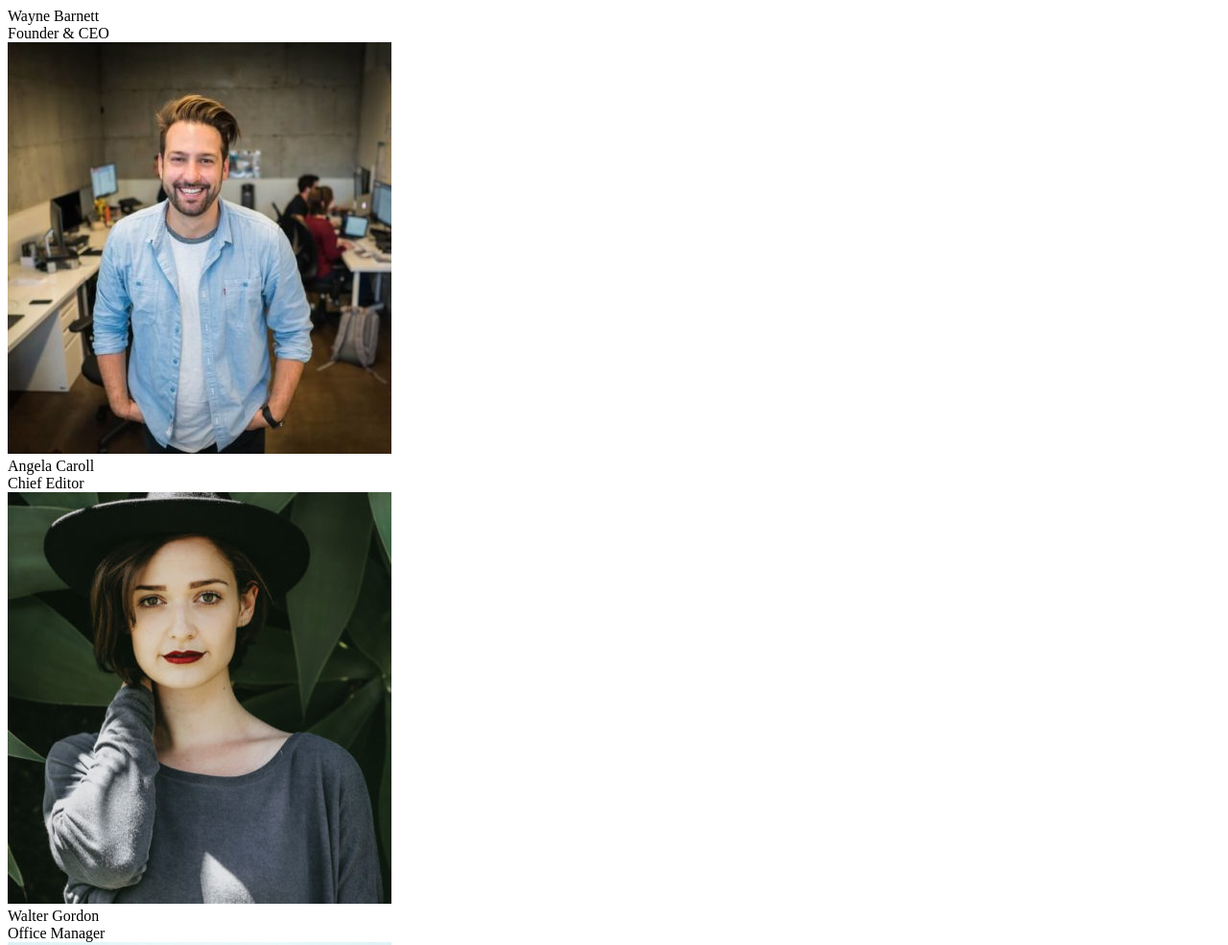
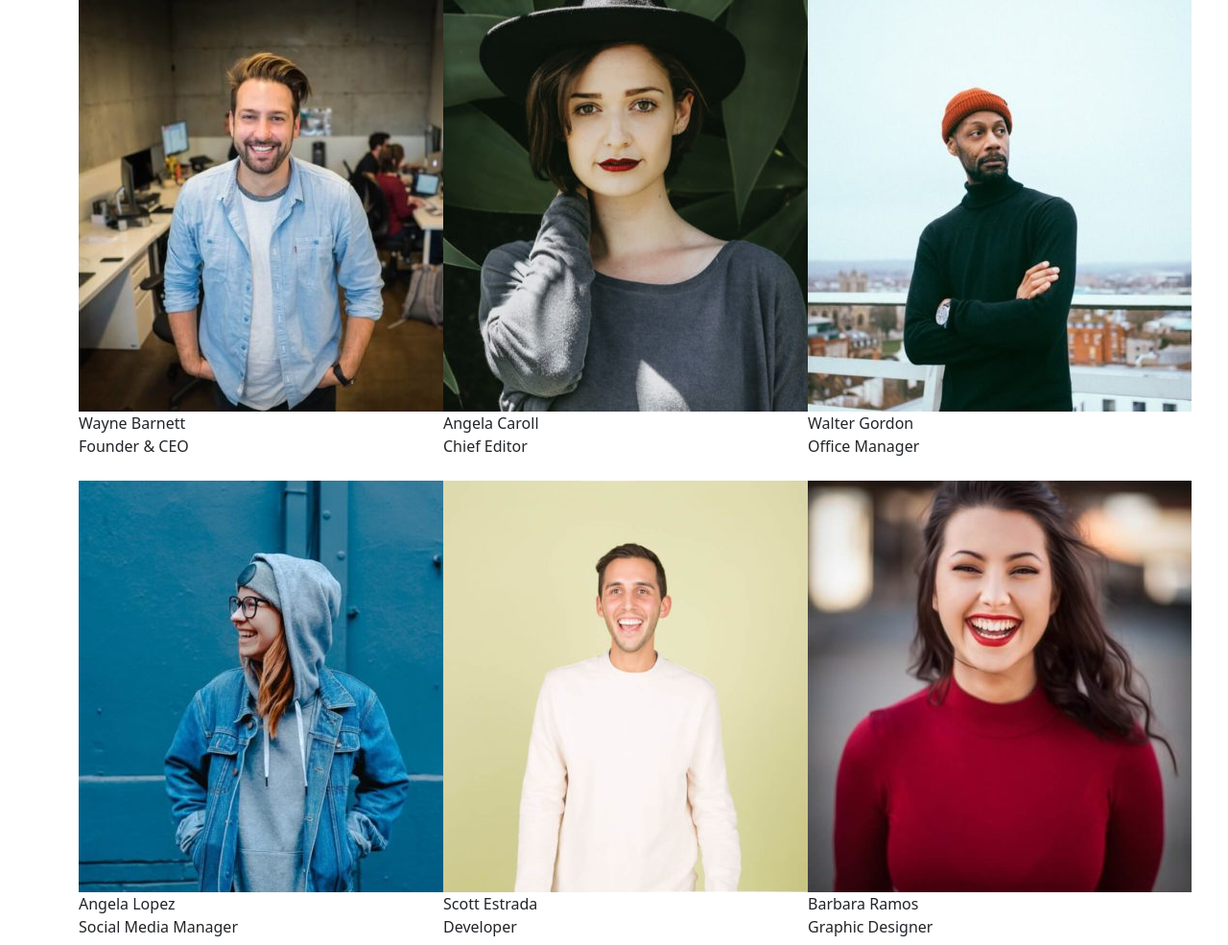
Before and after one commit to MLaz95/js-our-team, a plain HTML site: page index.html in a window 1280 px wide. Shown: the top 985 px of the page at 96% size. Drawn offline with nearby package versions, Linux system fonts and the light colour scheme.

Commit message:
script separa informazioni in appropriati contenitori html

```diff
--- a/index.html
+++ b/index.html
@@ -3,16 +3,21 @@
 <head>
     <meta charset="UTF-8">
     <meta name="viewport" content="width=device-width, initial-scale=1.0">
-    <title>Document</title>
+    <title>Our Team</title>
+    <!-- bootstrap -->
+    <link href="https://cdn.jsdelivr.net/npm/bootstrap@5.3.2/dist/css/bootstrap.min.css" rel="stylesheet" integrity="sha384-T3c6CoIi6uLrA9TneNEoa7RxnatzjcDSCmG1MXxSR1GAsXEV/Dwwykc2MPK8M2HN" crossorigin="anonymous">
 </head>
 <body>
 
     <div class="container" id="container">
+        <div id="row" class="row row-cols-1 row-cols-md-3 g-4">
+
+        </div>
 
     </div>
 
-
-
+    <!-- bootstrap -->
+    <script src="https://cdn.jsdelivr.net/npm/bootstrap@5.3.2/dist/js/bootstrap.bundle.min.js" integrity="sha384-C6RzsynM9kWDrMNeT87bh95OGNyZPhcTNXj1NW7RuBCsyN/o0jlpcV8Qyq46cDfL" crossorigin="anonymous"></script>
     <!-- my script -->
     <script src="./script.js"></script>
 </body>
--- a/script.js
+++ b/script.js
@@ -1,4 +1,4 @@
-const containerElement = document.querySelector('#container');
+const rowElement = document.querySelector('#row');
 
 const teamMembers = [
     {
@@ -36,20 +36,25 @@ const teamMembers = [
 for (i = 0; i < teamMembers.length; i++){
     const eachMember = teamMembers[i];
 
-    let singleMember = '';
+
+    const newCardElement = document.createElement('div');
+
+    const memberInfo = document.createElement('div');
 
     for(let key in eachMember){
         console.log(eachMember[key]);
 
         if(key == 'photo'){
-            singleMember += `<img src="./img/${eachMember[key]}">`
+            const photoElement = document.createElement('img');
+            photoElement.setAttribute('src', `./img/${eachMember[key]}`);
+            newCardElement.prepend(photoElement);
         }else{
-            singleMember += `<div>${eachMember[key]}</div>`;
+            memberInfo.innerHTML += `<div>${eachMember[key]}</div>`;
         }
 
     };
 
-    const newElement = document.createElement('div');
-    newElement.innerHTML = singleMember;
-    containerElement.append(newElement);
+
+    newCardElement.append(memberInfo);
+    rowElement.append(newCardElement);
 };
```
